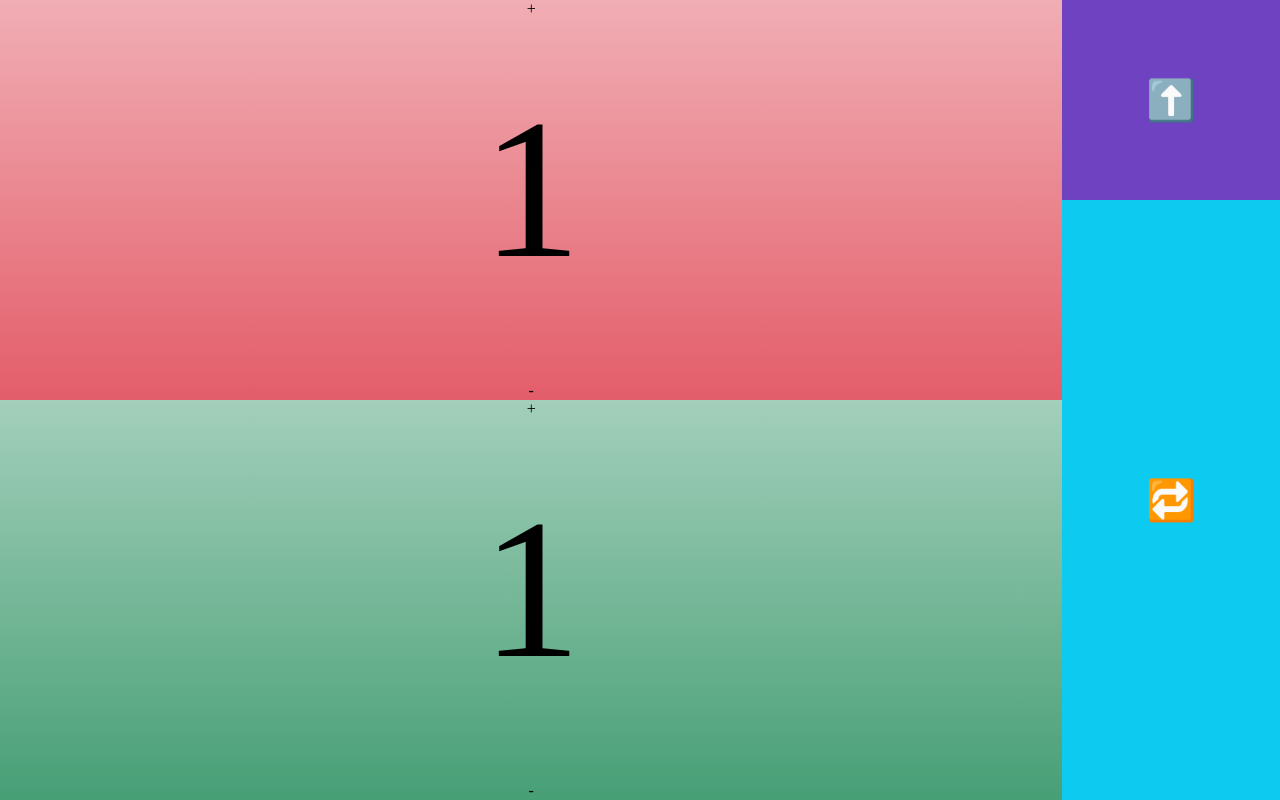
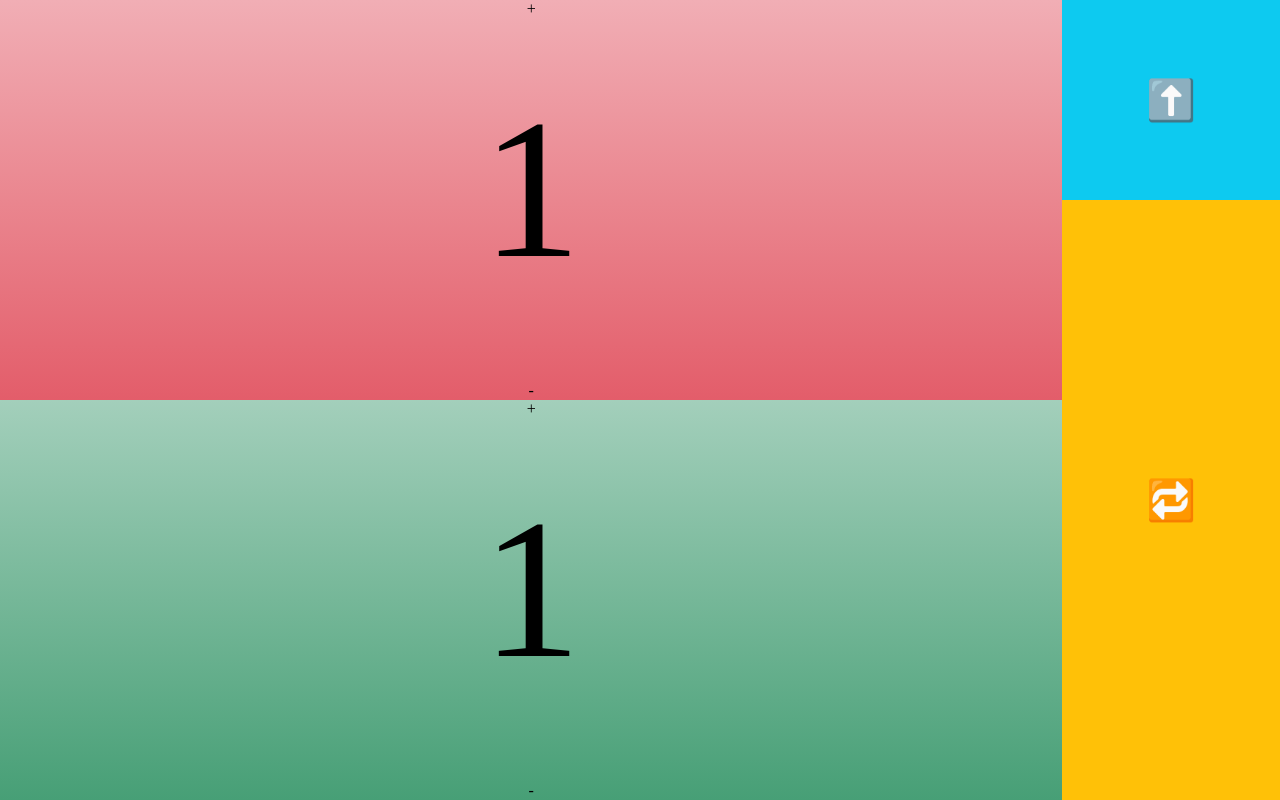
Before and after one commit to sweetpotato/ijinden-counter, a React (Vite) app: page / in a window 1280 px wide. Built offline with nearby package versions, Linux system fonts and the light colour scheme.

Commit message:
css: 色味の修正

```diff
--- a/src/App.css
+++ b/src/App.css
@@ -106,7 +106,7 @@
 /* その他 */
 .box-toggle {
   align-items: center;
-  background-color: #6f42c1;
+  background-color: #0dcaf0;
   font-size: 5vh;
   grid-row: 1;
   grid-column: 2;
@@ -114,7 +114,7 @@
 
 .box-reset {
   align-items: center;
-  background-color: #0dcaf0;
+  background-color: #ffc107;
   font-size: 5vh;
   grid-row: 2 / 5;
   grid-column: 2;
```
